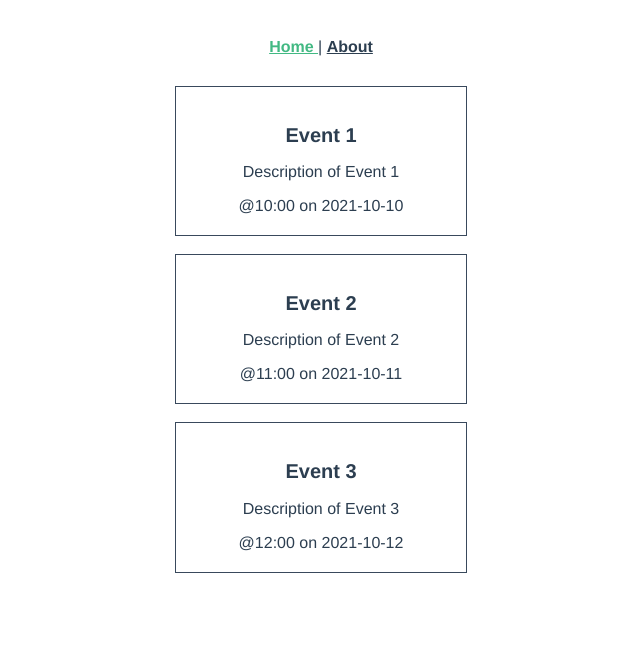
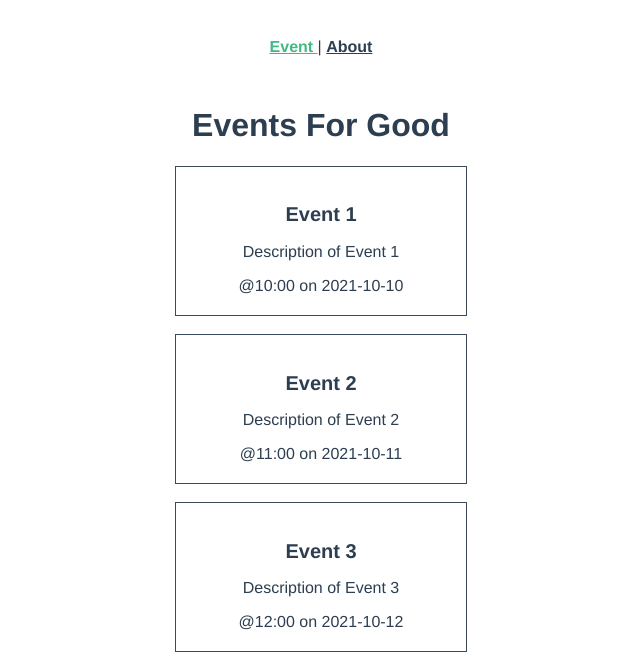
Before and after one commit to lottettt/713-Lab06, a Vue app: page / in a window 1280 px wide. Shown: the top 668 px of the page, without its empty margins (319-959 px from the left). Built offline with nearby package versions, Linux system fonts and the light colour scheme; the HTML template or start-up script is replaced by a standard one.

Commit message:
Task 5 ทดสอบลำดับขั้นของ component

```diff
--- a/src/App.vue
+++ b/src/App.vue
@@ -8,7 +8,7 @@
     <header>
       <div class="wrapper">
         <nav>
-          <RouterLink to="/"> Home </RouterLink> |
+          <RouterLink to="/"> Event </RouterLink> |
           <RouterLink to="/about"> About </RouterLink>
         </nav>
       </div>
--- a/src/views/eventListView.vue
+++ b/src/views/eventListView.vue
@@ -46,6 +46,7 @@
 </script>
 
 <template>
+  <h1>Events For Good</h1>
   <div class="events">
     <EventCard v-for="event in events" :key="event.id" :event="event" />
   </div>
```
